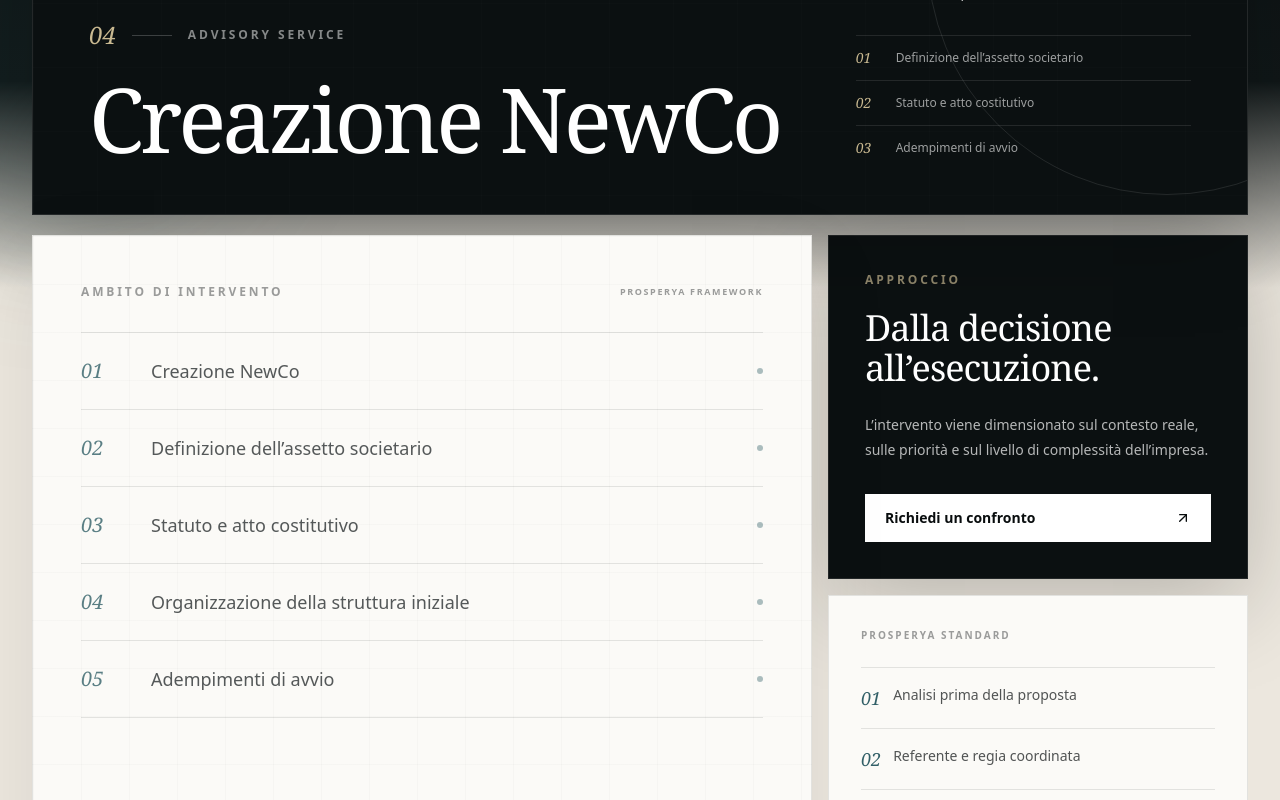
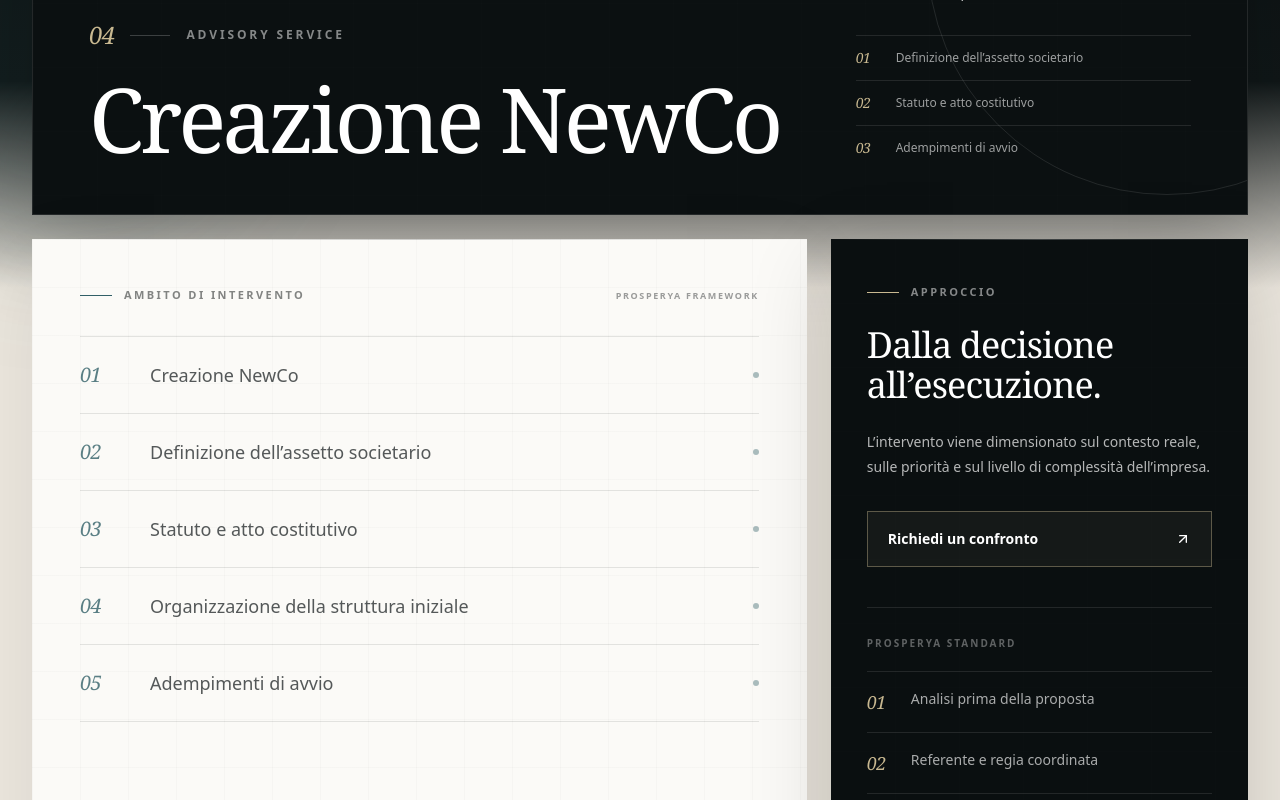
Before and after one commit to gaetanomeli95-lab/Prosperya-site, a Next.js app: page /servizi/creazione-newco/ in a window 1280 px wide. Shown: the part 320-1120 px from the top of the page. Built offline with nearby package versions, Linux system fonts and the light colour scheme; no server answers.

Commit message:
design: refine service detail editorial hierarchy

```diff
--- a/src/app/servizi/[slug]/page.tsx
+++ b/src/app/servizi/[slug]/page.tsx
@@ -44,20 +44,19 @@ export default function ServiceDetail({ params }: Props) {
         </Link>
 
         <section className="premium-panel-dark dark-surface relative overflow-hidden p-6 sm:p-9 lg:p-12 xl:p-14">
-          <div className="absolute inset-0 prosperya-grid opacity-30" />
+          <div className="absolute inset-0 prosperya-grid opacity-20" />
+          <div className="absolute inset-x-0 top-0 h-px hairline-light" />
           <div className="absolute right-[-10rem] top-[-10rem] h-[30rem] w-[30rem] rounded-full border border-white/10" />
 
           <div className="relative grid gap-12 lg:grid-cols-12 lg:items-end">
             <div className="lg:col-span-8">
               <FadeIn>
                 <div className="flex items-center gap-4">
-                  <span className="font-heading italic text-2xl text-sand">{String(index + 1).padStart(2, '0')}</span>
+                  <span className="editorial-index text-2xl text-sand">{String(index + 1).padStart(2, '0')}</span>
                   <span className="h-px w-10 bg-white/20" />
                   <span className="eyebrow !text-white/50">Advisory service</span>
                 </div>
-                <h1 className="mt-7 max-w-5xl text-[clamp(3.2rem,7vw,7.4rem)] font-heading leading-[.88] tracking-[-.045em] !text-white">
-                  {service.title}
-                </h1>
+                <h1 className="mt-7 max-w-5xl text-[clamp(3.2rem,7vw,7.4rem)] font-heading leading-[.88] tracking-[-.045em] !text-white">{service.title}</h1>
               </FadeIn>
             </div>
             <div className="lg:col-span-4">
@@ -66,7 +65,7 @@ export default function ServiceDetail({ params }: Props) {
                 <div className="mt-8 grid gap-3">
                   {service.bullets.map((item, i) => (
                     <div key={item} className="grid grid-cols-[28px_1fr] gap-3 border-t border-white/10 pt-3">
-                      <span className="font-heading italic text-sm text-sand">0{i + 1}</span>
+                      <span className="editorial-index text-sm text-sand">0{i + 1}</span>
                       <span className="text-xs leading-[1.6] !text-white/60">{item}</span>
                     </div>
                   ))}
@@ -76,17 +75,18 @@ export default function ServiceDetail({ params }: Props) {
           </div>
         </section>
 
-        <section className="mt-5 grid gap-4 lg:grid-cols-[1.3fr_.7fr]">
-          <div className="premium-hero p-6 paper-noise sm:p-8 lg:p-10 xl:p-12">
+        <section className="mt-6 grid gap-6 lg:grid-cols-[1.3fr_.7fr]">
+          <div className="relative overflow-hidden bg-paper p-6 paper-noise shadow-[0_24px_80px_rgba(9,13,14,.08)] sm:p-8 lg:p-10 xl:p-12">
+            <div className="absolute inset-x-0 top-0 h-px hairline-dark" />
             <FadeIn>
               <div className="flex items-center justify-between gap-4">
-                <p className="eyebrow text-night/40">Ambito di intervento</p>
-                <span className="text-[9px] font-semibold uppercase tracking-[.18em] text-night/40">Prosperya framework</span>
+                <span className="section-kicker">Ambito di intervento</span>
+                <span className="hidden text-[9px] font-semibold uppercase tracking-[.18em] text-night/40 sm:block">Prosperya framework</span>
               </div>
               <div className="mt-8 divide-y divide-night/10 border-y border-night/10">
                 {service.full.map((item, i) => (
                   <div key={item} className="group grid grid-cols-[42px_1fr_auto] items-center gap-4 py-5 sm:grid-cols-[54px_1fr_auto] sm:py-6">
-                    <span className="font-heading italic text-xl text-mediterranean/80">{String(i + 1).padStart(2, '0')}</span>
+                    <span className="editorial-index text-xl text-mediterranean/80">{String(i + 1).padStart(2, '0')}</span>
                     <p className={`text-base leading-relaxed sm:text-lg ${item === 'Growth Factors' ? 'font-semibold text-night' : 'text-anthracite/80'}`}>{item}</p>
                     <span className="h-1.5 w-1.5 rounded-full bg-mediterranean/40 transition-transform group-hover:scale-150" />
                   </div>
@@ -95,13 +95,15 @@ export default function ServiceDetail({ params }: Props) {
             </FadeIn>
           </div>
 
-          <aside className="space-y-4">
-            <div className="premium-panel-dark dark-surface p-6 sm:p-8 lg:p-9">
-              <p className="eyebrow !text-sand/70">Approccio</p>
-              <h2 className="mt-5 text-3xl font-heading leading-[1] !text-white sm:text-4xl">Dalla decisione all’esecuzione.</h2>
+          <aside className="relative overflow-hidden bg-[#0A0F10] p-6 text-white shadow-[0_24px_80px_rgba(9,13,14,.16)] sm:p-8 lg:p-9">
+            <div className="absolute inset-0 prosperya-grid opacity-15" />
+            <div className="absolute inset-x-0 top-0 h-px hairline-light" />
+            <div className="relative">
+              <span className="section-kicker-dark">Approccio</span>
+              <h2 className="mt-6 text-3xl font-heading leading-[1] !text-white sm:text-4xl">Dalla decisione all’esecuzione.</h2>
               <p className="mt-6 text-sm leading-[1.8] !text-white/70">L’intervento viene dimensionato sul contesto reale, sulle priorità e sul livello di complessità dell’impresa.</p>
 
-              <Link href={ctaHref} className="premium-button-light group mt-8 w-full justify-between">
+              <Link href={ctaHref} className="group mt-8 flex min-h-14 w-full items-center justify-between border border-sand/40 bg-sand/[0.06] px-5 text-sm font-semibold !text-white transition-all hover:bg-sand hover:!text-night">
                 <span className="flex items-center gap-2">{isStartup && <CreditCard className="h-4 w-4" />}{ctaLabel}</span>
                 <ArrowUpRight className="h-4 w-4 transition-transform group-hover:-translate-y-0.5 group-hover:translate-x-0.5" />
               </Link>
@@ -109,17 +111,17 @@ export default function ServiceDetail({ params }: Props) {
               {isStartup && !startupPaymentUrl && (
                 <p className="mt-4 text-[11px] leading-relaxed !text-white/50">Il pagamento online sarà attivato qui non appena verrà configurato il link di pagamento della consulenza.</p>
               )}
-            </div>
 
-            <div className="premium-card p-6 sm:p-8">
-              <p className="text-[10px] font-semibold uppercase tracking-[.2em] text-night/40">Prosperya standard</p>
-              <div className="mt-6 grid gap-4">
-                {['Analisi prima della proposta', 'Referente e regia coordinata', 'Obiettivi e avanzamento misurabili'].map((item, i) => (
-                  <div key={item} className="flex items-start gap-3 border-t border-night/10 pt-4">
-                    <span className="font-heading italic text-lg text-mediterranean">0{i + 1}</span>
-                    <p className="text-sm leading-relaxed text-night/70">{item}</p>
-                  </div>
-                ))}
+              <div className="mt-10 border-t border-white/10 pt-7">
+                <p className="text-[10px] font-semibold uppercase tracking-[.2em] !text-white/35">Prosperya standard</p>
+                <div className="mt-5 space-y-4">
+                  {['Analisi prima della proposta', 'Referente e regia coordinata', 'Obiettivi e avanzamento misurabili'].map((item, i) => (
+                    <div key={item} className="grid grid-cols-[32px_1fr] gap-3 border-t border-white/10 pt-4">
+                      <span className="editorial-index text-lg text-sand">0{i + 1}</span>
+                      <p className="text-sm leading-relaxed !text-white/65">{item}</p>
+                    </div>
+                  ))}
+                </div>
               </div>
             </div>
           </aside>
```
